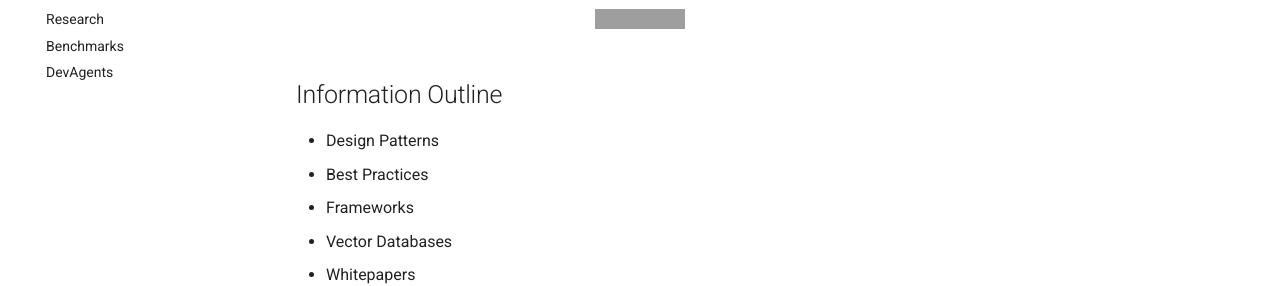
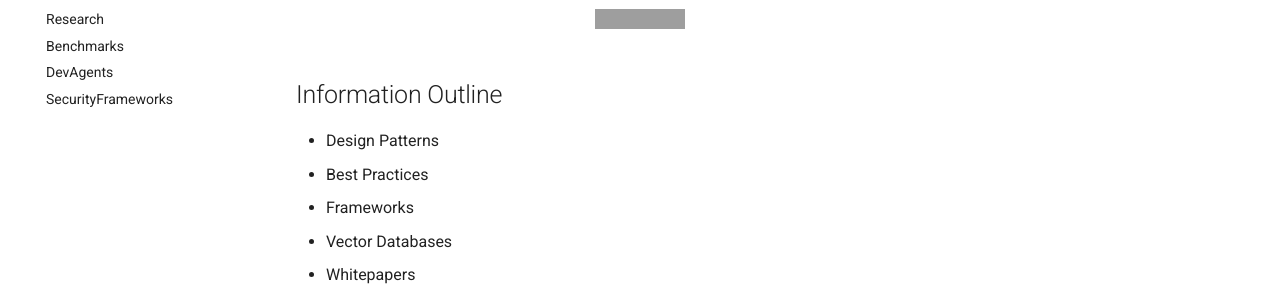
Before and after one commit to ankurkumarz/agentic-ai-knowledge-base, an MkDocs documentation site: the page built from docs/index.md, in a window 1280 px wide. Shown: the part 281-567 px from the top of the page. Built offline with MkDocs 1.6.1 and Material for MkDocs 9.7.7, drawn with Linux system fonts in a browser that asks for light colours; grey boxes are pictures that could not be loaded.

Commit message:
Update mkdocs.yml

```diff
--- a/mkdocs.yml
+++ b/mkdocs.yml
@@ -21,6 +21,7 @@ nav:
   - Research: 'Research/README.md'
   - Benchmarks: 'Benchmarks/Readme.md'
   - DevAgents: 'DevAgents/Readme.md'
+  - SecurityFrameworks: 'SecurityFrameworks/Readme.md'
 
 plugins:
   - search
```
